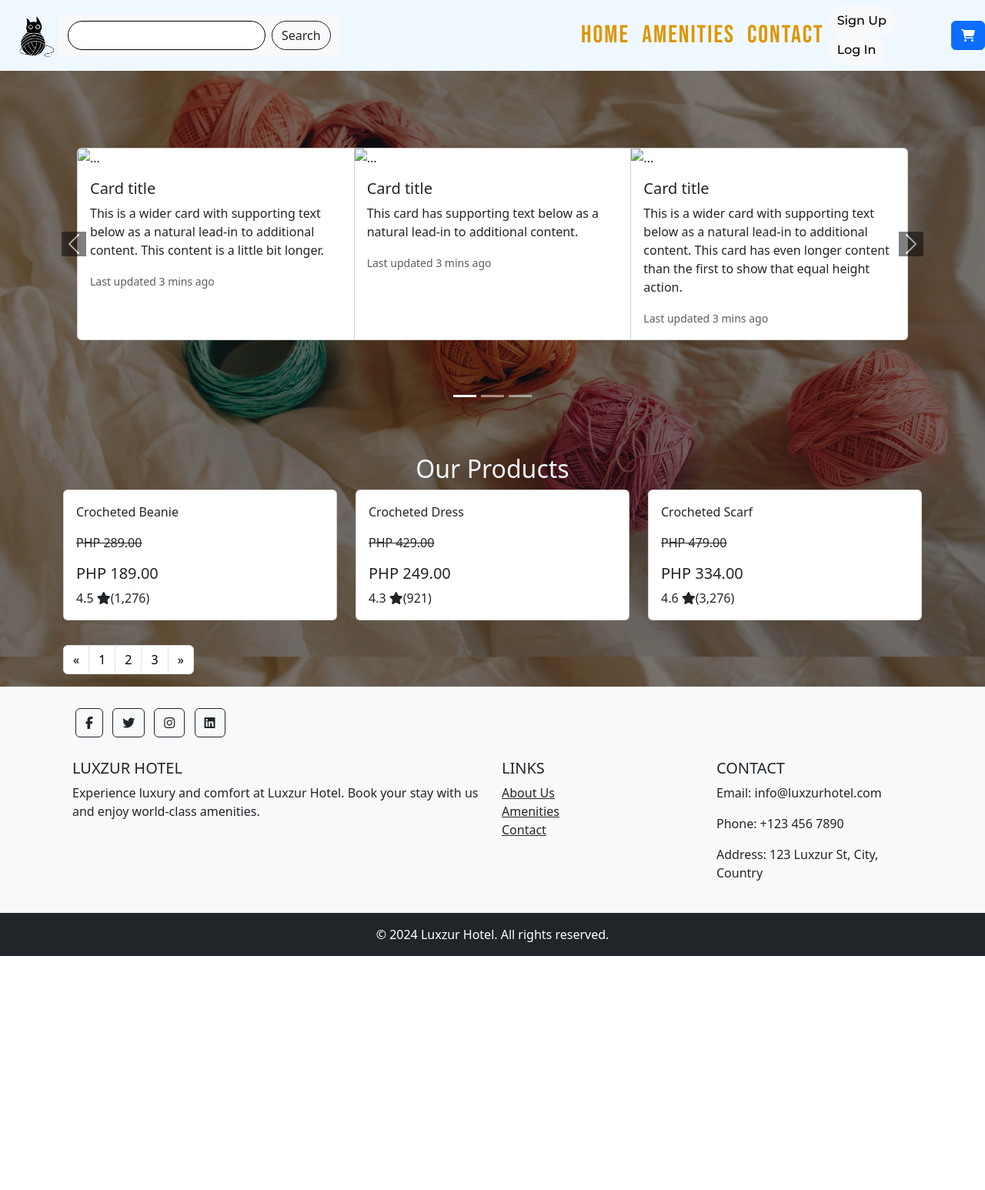
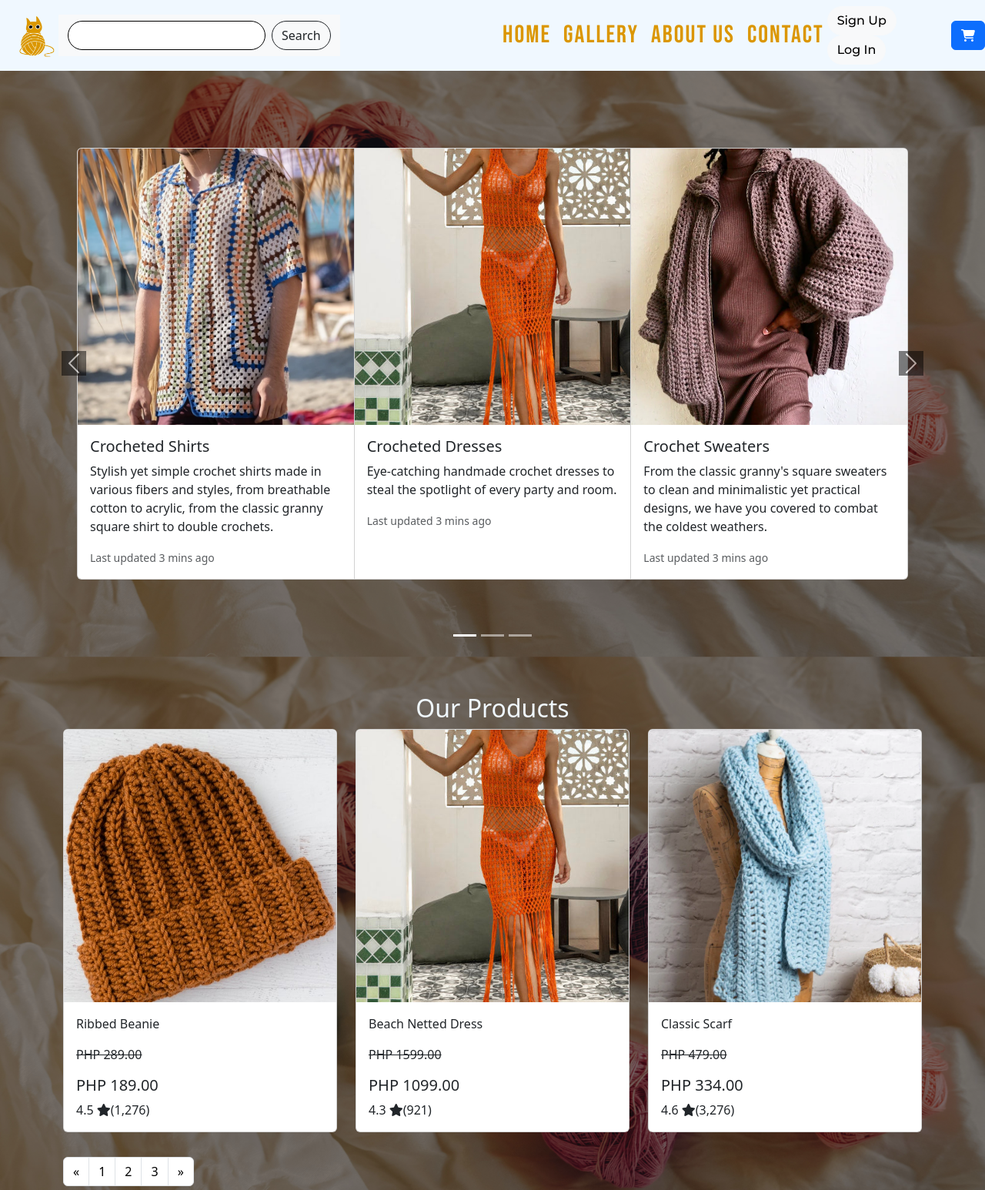
Before and after one commit to Makvi-droid/Project-proposal, a plain HTML site: page Landpage.html in a window 1280 px wide. Shown: the top 1546 px of the page at 77% size. Before the commit the page ends 1242 px from the top, so only its background shows below. Drawn offline with nearby package versions, Linux system fonts and the light colour scheme; a web font is replaced by a local one.

Commit message:
adjusted code

```diff
--- a/Landpage.html
+++ b/Landpage.html
@@ -19,7 +19,7 @@
 
     <nav class="navbar navbar-expand-lg">
         <div class="container">
-            <img src="img/logo.png" class="img-fluid" alt="..." id="logo">
+            <img src="img/logo3.png" class="img-fluid" alt="..." id="logo">
             <nav class="navbar bg-body-tertiary">
                 <div class="container-fluid">
                     <form class="d-flex" role="search">
@@ -39,10 +39,13 @@
                         <a class="nav-link" href="">HOME</a>
                     </li>
                     <li class="nav-item">
-                        <a class="nav-link" href="">Amenities</a>
+                        <a class="nav-link" href="">GALLERY</a>
                     </li>
                     <li class="nav-item">
-                        <a class="nav-link" href="">Contact</a>
+                        <a class="nav-link" href="">ABOUT US</a>
+                    </li>
+                    <li class="nav-item">
+                        <a class="nav-link" href="">CONTACT</a>
                     </li>
                 </ul>
 
@@ -155,30 +158,28 @@
             <div class="carousel-item active">
                 <div class="card-group">
                     <div class="card">
-                        <img src="..." class="card-img-top" alt="...">
+                        <img src="img/tshirt1.png" class="card-img-top" alt="...">
                         <div class="card-body">
-                            <h5 class="card-title">Card title</h5>
-                            <p class="card-text">This is a wider card with supporting text below as a natural lead-in to
-                                additional content. This content is a little bit longer.</p>
+                            <h5 class="card-title">Crocheted Shirts</h5>
+                            <p class="card-text">Stylish yet simple crochet shirts made in various fibers and styles, from breathable cotton to acrylic, from the classic granny square shirt to double crochets. </p>
                             <p class="card-text"><small class="text-body-secondary">Last updated 3 mins ago</small></p>
                         </div>
                     </div>
                     <div class="card">
-                        <img src="..." class="card-img-top" alt="...">
+                        <img src="img/dress1.png" class="card-img-top" alt="...">
                         <div class="card-body">
-                            <h5 class="card-title">Card title</h5>
-                            <p class="card-text">This card has supporting text below as a natural lead-in to additional
-                                content.</p>
+                            <h5 class="card-title">Crocheted Dresses</h5>
+                            <p class="card-text">Eye-catching handmade crochet dresses to steal the spotlight of every party and room.
+                                </p>
                             <p class="card-text"><small class="text-body-secondary">Last updated 3 mins ago</small></p>
                         </div>
                     </div>
                     <div class="card">
-                        <img src="..." class="card-img-top" alt="...">
+                        <img src="img/sweater1.png" class="card-img-top" alt="...">
                         <div class="card-body">
-                            <h5 class="card-title">Card title</h5>
-                            <p class="card-text">This is a wider card with supporting text below as a natural lead-in to
-                                additional content. This card has even longer content than the first to show that equal
-                                height action.</p>
+                            <h5 class="card-title">Crochet Sweaters</h5>
+                            <p class="card-text">From the classic granny's square sweaters to clean and minimalistic yet practical designs,
+                                we have you covered to combat the coldest weathers.</p>
                             <p class="card-text"><small class="text-body-secondary">Last updated 3 mins ago</small></p>
                         </div>
                     </div>
@@ -187,30 +188,29 @@
             <div class="carousel-item">
                 <div class="card-group">
                     <div class="card">
-                        <img src="..." class="card-img-top" alt="...">
+                        <img src="img/scarf1.png" class="card-img-top" alt="...">
                         <div class="card-body">
-                            <h5 class="card-title">Card title</h5>
-                            <p class="card-text">This is a wider card with supporting text below as a natural lead-in to
-                                additional content. This content is a little bit longer.</p>
+                            <h5 class="card-title">Crocheted Scarves</h5>
+                            <p class="card-text">Thick, wide, and warm handmade crocheted scarves made with love and care to keep you company
+                                in cold weathers.</p>
                             <p class="card-text"><small class="text-body-secondary">Last updated 3 mins ago</small></p>
                         </div>
                     </div>
                     <div class="card">
-                        <img src="..." class="card-img-top" alt="...">
+                        <img src="img/beanie1.png" class="card-img-top" alt="...">
                         <div class="card-body">
-                            <h5 class="card-title">Card title</h5>
-                            <p class="card-text">This card has supporting text below as a natural lead-in to additional
-                                content.</p>
+                            <h5 class="card-title">Crocheted Beanies</h5>
+                            <p class="card-text">Cute and comfortable, these handmade crocheted beanies will make you as cute as a bean
+                                ,while also keeping you warm.</p>
                             <p class="card-text"><small class="text-body-secondary">Last updated 3 mins ago</small></p>
                         </div>
                     </div>
                     <div class="card">
-                        <img src="..." class="card-img-top" alt="...">
+                        <img src="img/bag1.png" class="card-img-top" alt="...">
                         <div class="card-body">
-                            <h5 class="card-title">Card title</h5>
-                            <p class="card-text">This is a wider card with supporting text below as a natural lead-in to
-                                additional content. This card has even longer content than the first to show that equal
-                                height action.</p>
+                            <h5 class="card-title">Crocheted Bags</h5>
+                            <p class="card-text">Very cute, demure, and mindful. These bags are very practical yet stylish. Made with strong cotton yarns
+                                to handle tough love, while also being your cute shopping companion.</p>
                             <p class="card-text"><small class="text-body-secondary">Last updated 3 mins ago</small></p>
                         </div>
                     </div>
@@ -219,30 +219,29 @@
             <div class="carousel-item">
                 <div class="card-group">
                     <div class="card">
-                        <img src="img/images4.jpg" class="card-img-top" alt="...">
+                        <img src="img/shorts1.png" class="card-img-top" alt="...">
                         <div class="card-body">
-                            <h5 class="card-title">Card title</h5>
-                            <p class="card-text">This is a wider card with supporting text below as a natural lead-in to
-                                additional content. This content is a little bit longer.</p>
+                            <h5 class="card-title">Crocheted Shorts</h5>
+                            <p class="card-text">Crochet shorts made in breathable acrylic and bamboo yarn to keep you cool, smooth, and
+                                stylish for the warm weathers.</p>
                             <p class="card-text"><small class="text-body-secondary">Last updated 3 mins ago</small></p>
                         </div>
                     </div>
                     <div class="card">
-                        <img src="img/images4.jpg" class="card-img-top" alt="...">
+                        <img src="img/decor1.png" class="card-img-top" alt="...">
                         <div class="card-body">
-                            <h5 class="card-title">Card title</h5>
-                            <p class="card-text">This card has supporting text below as a natural lead-in to additional
-                                content.</p>
+                            <h5 class="card-title">Crocheted Decor</h5>
+                            <p class="card-text">Spice up your home with beautiful, rustic, handmade decors that will surely wow visitors
+                                and be a cute conversation piece.</p>
                             <p class="card-text"><small class="text-body-secondary">Last updated 3 mins ago</small></p>
                         </div>
                     </div>
                     <div class="card">
-                        <img src="img/images4.jpg" class="card-img-top" alt="...">
+                        <img src="img/plushie1.png" class="card-img-top" alt="...">
                         <div class="card-body">
-                            <h5 class="card-title">Card title</h5>
-                            <p class="card-text">This is a wider card with supporting text below as a natural lead-in to
-                                additional content. This card has even longer content than the first to show that equal
-                                height action.</p>
+                            <h5 class="card-title">Crocheted Plushies</h5>
+                            <p class="card-text">Need company during lonely nights or scary dark days? Our selection of cute and huggable
+                                crochet plushie will sure have you giggling with glee.</p>
                             <p class="card-text"><small class="text-body-secondary">Last updated 3 mins ago</small></p>
                         </div>
                     </div>
@@ -267,9 +266,9 @@
         <div class="row">
             <div class="col-md-4">
                 <div class="card">
-                    <img src="img/spa.jpg" class="card-img-top" alt="">
+                    <img src="img/beanie1.png" class="card-img-top" alt="">
                     <div class="card-body">
-                        <p class="card-text">Crocheted Beanie</p>
+                        <p class="card-text">Ribbed Beanie</p>
                         <p><del>PHP 289.00</del></p>
                         <h5 class="card-title">PHP 189.00</h5>
                         <p class="card-text">4.5 <i class="fa-solid fa-star"></i>(1,276)</p>
@@ -278,20 +277,20 @@
             </div>
             <div class="col-md-4">
                 <div class="card">
-                    <img src="img/gym.jpg" class="card-img-top" alt="">
+                    <img src="img/dress1.png" class="card-img-top" alt="">
                     <div class="card-body">
-                        <p class="card-text">Crocheted Dress</p>
-                        <p><del>PHP 429.00</del></p>
-                        <h5 class="card-title">PHP 249.00</h5>
+                        <p class="card-text">Beach Netted Dress</p>
+                        <p><del>PHP 1599.00</del></p>
+                        <h5 class="card-title">PHP 1099.00</h5>
                         <p class="card-text">4.3 <i class="fa-solid fa-star"></i>(921)</p>
                     </div>
                 </div>
             </div>
             <div class="col-md-4">
                 <div class="card">
-                    <img src="img/activities.jpg" class="card-img-top" alt="">
+                    <img src="img/scarf1.png" class="card-img-top" alt="">
                     <div class="card-body">
-                        <p class="card-text">Crocheted Scarf</p>
+                        <p class="card-text">Classic Scarf</p>
                         <p><del>PHP 479.00</del></p>
                         <h5 class="card-title">PHP 334.00</h5>
                         <p class="card-text">4.6 <i class="fa-solid fa-star"></i>(3,276)</p>
@@ -336,34 +335,34 @@
             <section class="">
                 <div class="row">
                     <div class="col-lg-6 col-md-12 mb-4 mb-md-0">
-                        <h5 class="text-uppercase">Luxzur Hotel</h5>
+                        <h5 class="text-uppercase">Binary Threads Apparel</h5>
                         <p>
-                            Experience luxury and comfort at Luxzur Hotel. Book your stay with us and enjoy world-class
-                            amenities.
+                            Handmade crochet apparel, accessories, and decor in one site, a click away.
                         </p>
                     </div>
 
                     <div class="col-lg-3 col-md-6 mb-4 mb-md-0">
                         <h5 class="text-uppercase">Links</h5>
                         <ul class="list-unstyled mb-0">
+                            <li><a href="#about" class="text-dark">Home</a></li>
+                            <li><a href="#Gallery" class="text-dark">Gallery</a></li>
                             <li><a href="#about" class="text-dark">About Us</a></li>
-                            <li><a href="#amenities" class="text-dark">Amenities</a></li>
                             <li><a href="#contact" class="text-dark">Contact</a></li>
                         </ul>
                     </div>
 
                     <div class="col-lg-3 col-md-6 mb-4 mb-md-0">
                         <h5 class="text-uppercase">Contact</h5>
-                        <p>Email: info@luxzurhotel.com</p>
-                        <p>Phone: +123 456 7890</p>
-                        <p>Address: 123 Luxzur St, City, Country</p>
+                        <p>Email: info@binarythreads.com</p>
+                        <p>Phone: +961 451 7757</p>
+                        <p>Address: 153 Flower St. Brgy St. Andrew, Atniac, Rizal</p>
                     </div>
                 </div>
             </section>
         </div>
 
         <div class="text-center p-3 bg-dark text-white">
-            © 2024 Luxzur Hotel. All rights reserved.
+            © 2024 Binary Threads. All rights reserved.
         </div>
     </footer>
 
```
Also changed, not shown: img/bag1.png (added), img/beanie1.png (added), img/decor1.png (added), img/dress1.png (added), img/logo2.png (added), img/logo3.png (added), img/plushie1.png (added), img/scarf1.png (added), img/shorts1.png (added), img/sweater1.png (added), img/tshirt1.png (added).
